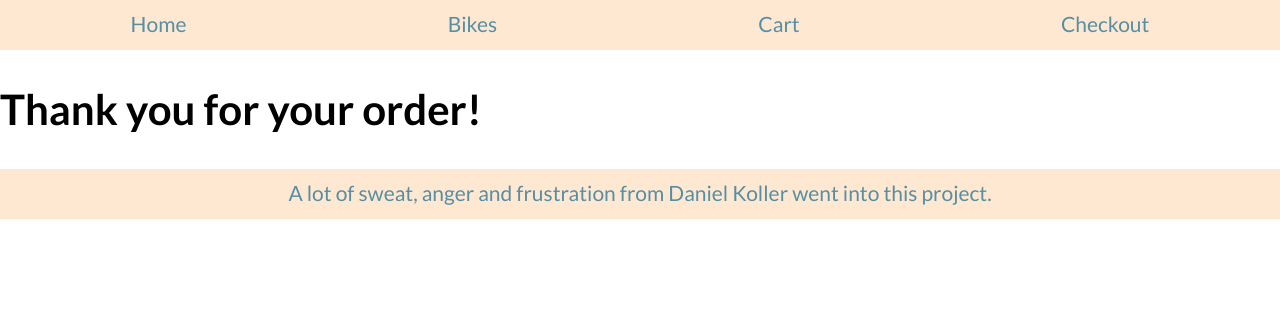
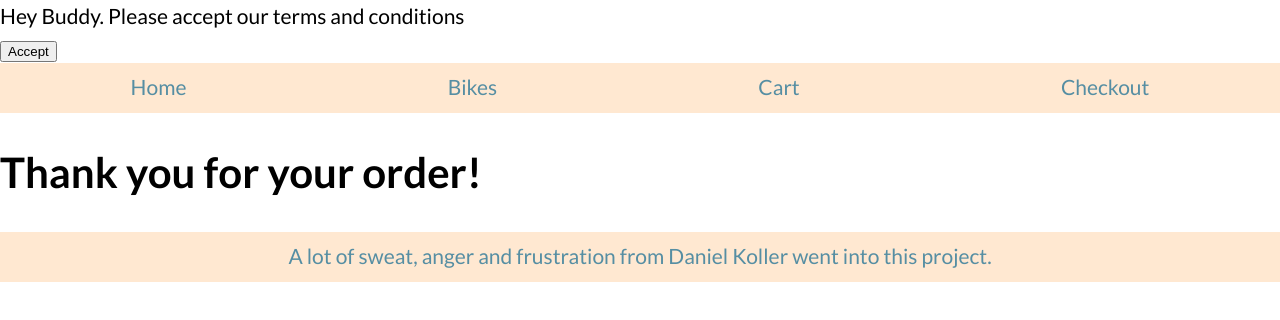
Before and after one commit to danielkoller/next-js-e-commerce-store, a Next.js app: page /thankyou in a window 1280 px wide. Shown: the top 320 px of the page. Built offline with nearby package versions, Linux system fonts and the light colour scheme.

Commit message:
Add Cookie-Banner

```diff
--- /dev/null
+++ b/app/cookieBanner.js
@@ -0,0 +1,37 @@
+'use client';
+import { useEffect, useState } from 'react';
+import { getLocalStorage, setLocalStorage } from '../utils/localStorage';
+
+export default function CookieBanner() {
+  const [areCookiesTermsAccepted, setAreCookiesTermsAccepted] = useState(false);
+
+  // this only exist on the client/browser
+  useEffect(() => {
+    // this function triggers on first render
+
+    // Check if there is a localStorage field for the cookieBanner
+    const localStorageValue = getLocalStorage('areCookiesTermsAccepted');
+    // If not then initial value is false§
+    // If yes the the initial value is what is stored in the browser
+    const initialState =
+      localStorageValue === undefined ? false : localStorageValue;
+
+    setAreCookiesTermsAccepted(initialState);
+  }, []);
+
+  return (
+    !areCookiesTermsAccepted && (
+      <div>
+        <div>Hey Buddy. Please accept our terms and conditions</div>
+        <button
+          onClick={() => {
+            setAreCookiesTermsAccepted(true);
+            setLocalStorage('areCookiesTermsAccepted', true);
+          }}
+        >
+          Accept
+        </button>
+      </div>
+    )
+  );
+}
--- a/app/layout.js
+++ b/app/layout.js
@@ -1,5 +1,6 @@
 import './global.scss';
 import Link from 'next/link';
+import CookieBanner from './cookieBanner';
 import styles from './layout.module.scss';
 
 export default function RootLayout({ children }) {
@@ -11,6 +12,7 @@
       */}
       <head />
       <body className={styles.body}>
+        <CookieBanner />
         <header className={styles.header}>
           <nav>
             <Link href="/">Home</Link>
--- /dev/null
+++ b/utils/localStorage.js
@@ -0,0 +1,13 @@
+export function getLocalStorage(key) {
+  try {
+    return JSON.parse(window.localStorage.getItem(key));
+  } catch (error) {
+    return console.log(error);
+  }
+}
+
+export function setLocalStorage(key, value) {
+  if (typeof window !== 'undefined') {
+    window.localStorage.setItem(key, JSON.stringify(value));
+  }
+}
```
Also changed, not shown: app/bikes/[bikeId]/page.js (+2 -10 lines).
